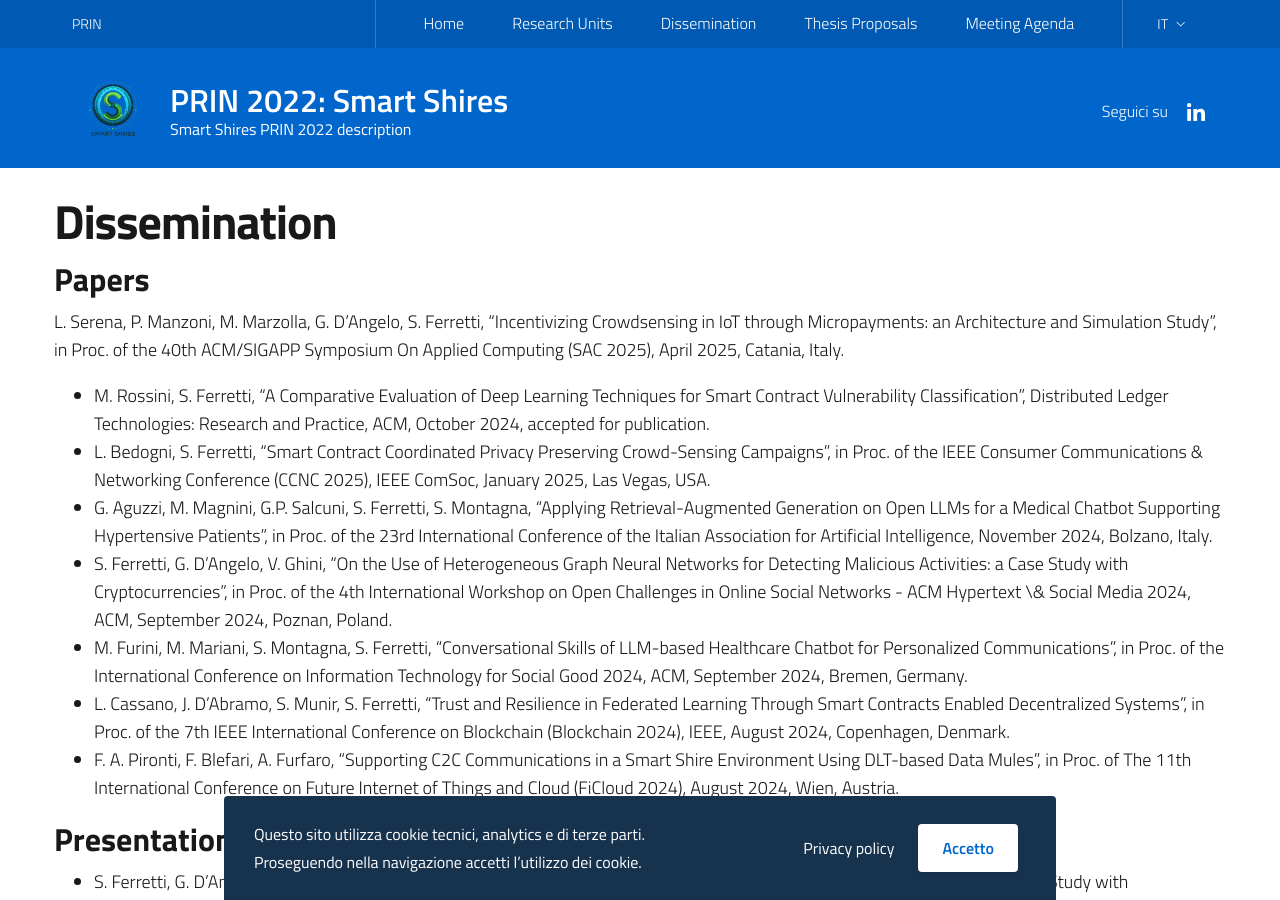
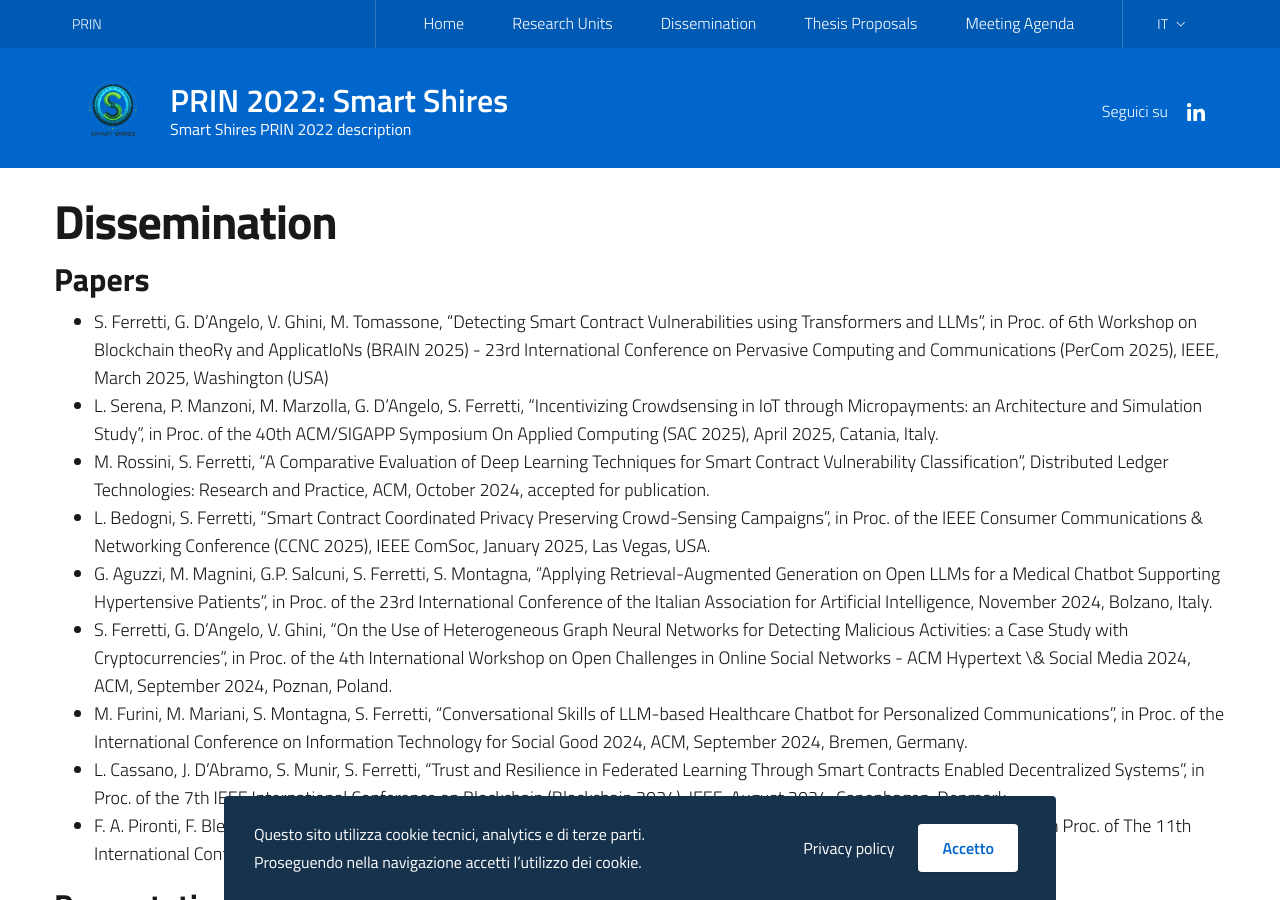
Before and after one commit to smartshires/smartshires.github.io, a Jekyll site: the page built from it/dissemination.md, in a window 1280 px wide and 900 px high. Built offline with Jekyll 4.4.1, drawn with Linux system fonts in a browser that asks for light colours.

Commit message:
Update dissemination.md

```diff
--- a/it/dissemination.md
+++ b/it/dissemination.md
@@ -7,7 +7,8 @@ permalink: /it/dissemination
 ---
 
 ### Papers
-L. Serena, P. Manzoni, M. Marzolla, G. D'Angelo, S. Ferretti, "Incentivizing Crowdsensing in IoT through Micropayments: an Architecture and Simulation Study", in Proc. of the 40th ACM/SIGAPP Symposium On Applied Computing (SAC 2025), April 2025, Catania, Italy.
+- S. Ferretti, G. D'Angelo, V. Ghini, M. Tomassone, "Detecting Smart Contract Vulnerabilities using Transformers and LLMs", in Proc. of 6th Workshop on Blockchain theoRy and ApplicatIoNs (BRAIN 2025) - 23rd International Conference on Pervasive Computing and Communications (PerCom 2025), IEEE, March 2025, Washington (USA)
+- L. Serena, P. Manzoni, M. Marzolla, G. D'Angelo, S. Ferretti, "Incentivizing Crowdsensing in IoT through Micropayments: an Architecture and Simulation Study", in Proc. of the 40th ACM/SIGAPP Symposium On Applied Computing (SAC 2025), April 2025, Catania, Italy.
 - M. Rossini, S. Ferretti, "A Comparative Evaluation of Deep Learning Techniques for Smart Contract Vulnerability Classification", Distributed Ledger Technologies: Research and Practice, ACM, October 2024, accepted for publication.
 - L. Bedogni, S. Ferretti, "Smart Contract Coordinated Privacy Preserving Crowd-Sensing Campaigns", in Proc. of the IEEE Consumer Communications & Networking Conference (CCNC 2025), IEEE ComSoc, January 2025, Las Vegas, USA.
 - G. Aguzzi, M. Magnini, G.P. Salcuni, S. Ferretti, S. Montagna, "Applying Retrieval-Augmented Generation on Open LLMs for a Medical Chatbot Supporting Hypertensive Patients", in Proc. of the 23rd International Conference of the Italian Association for Artificial Intelligence, November 2024, Bolzano, Italy.
```
